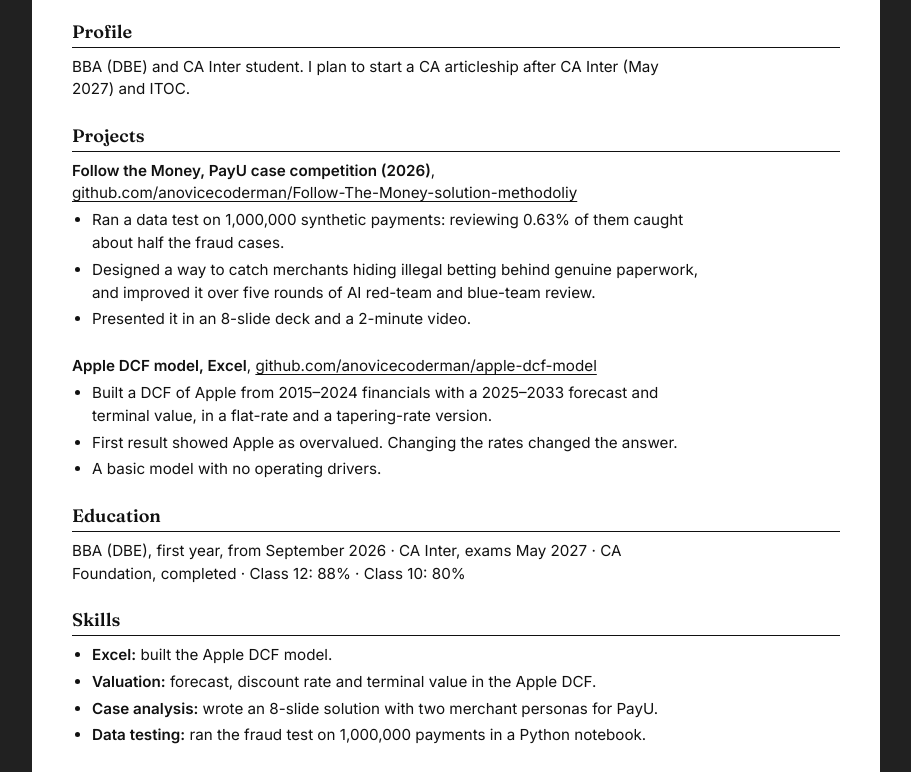
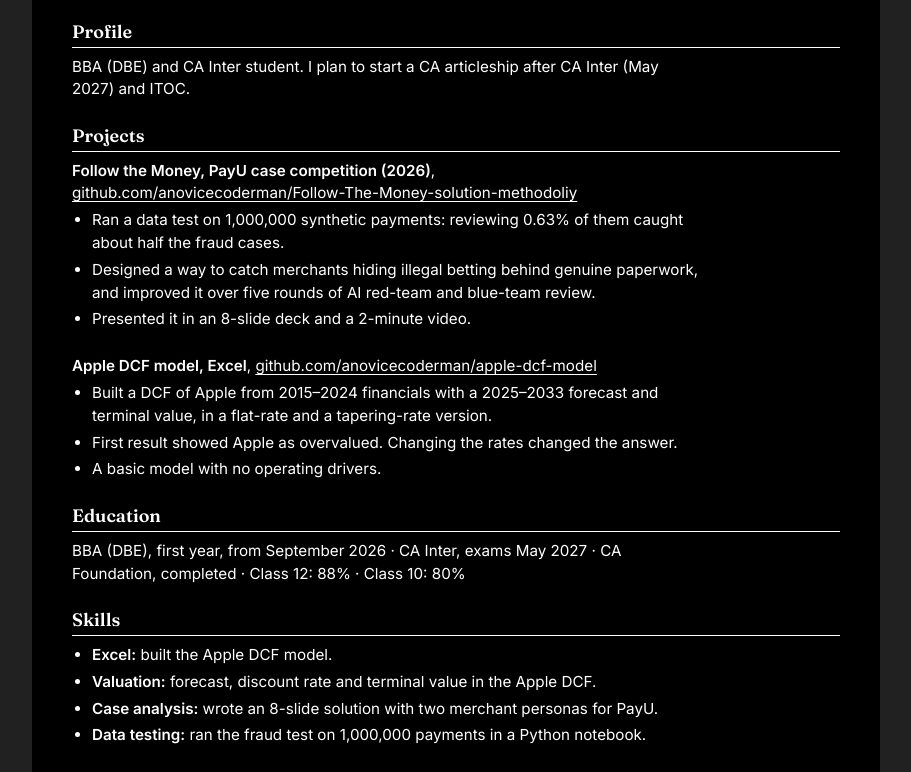
Before and after one commit to anovicecoderman/resume, a plain HTML site: page index.html in a window 1280 px wide. Shown: the part 2409-3181 px from the top of the page, without its empty margins (128-1039 px from the left). Drawn offline with Linux system fonts and the light colour scheme.

Commit message:
Update style.css

```diff
--- a/style.css
+++ b/style.css
@@ -6,8 +6,8 @@
   --text: #F2F2F2;
   --text-2: #C9C9C9;
   --accent: #A8CBE8;
-  --paper: #FFFFFF;
-  --ink: #111111;
+  --paper: #000000;
+  --ink: #FFFFFF;
   --serif: "Fraunces", Georgia, serif;
   --sans: "Inter", Arial, sans-serif;
   --s1: 0.5rem;
@@ -75,7 +75,7 @@ header { position: sticky; top: 0; z-index: 10; background: var(--bg); border-bo
 .sheet h4 { margin: var(--s2) 0 var(--s1); padding-bottom: 0.25rem; border-bottom: 1px solid var(--ink); font-size: 1.125rem; }
 .sheet li { margin-bottom: 0.25rem; }
 .sheet a { color: var(--ink); }
-.sheet a:hover { color: var(--line); }
+.sheet a:hover { color: var(--accent); }
 .role { margin: var(--s1) 0 0.25rem; }
 
 /* CONTACT (#contact): email buttons, LinkedIn link and the address as text */
```
